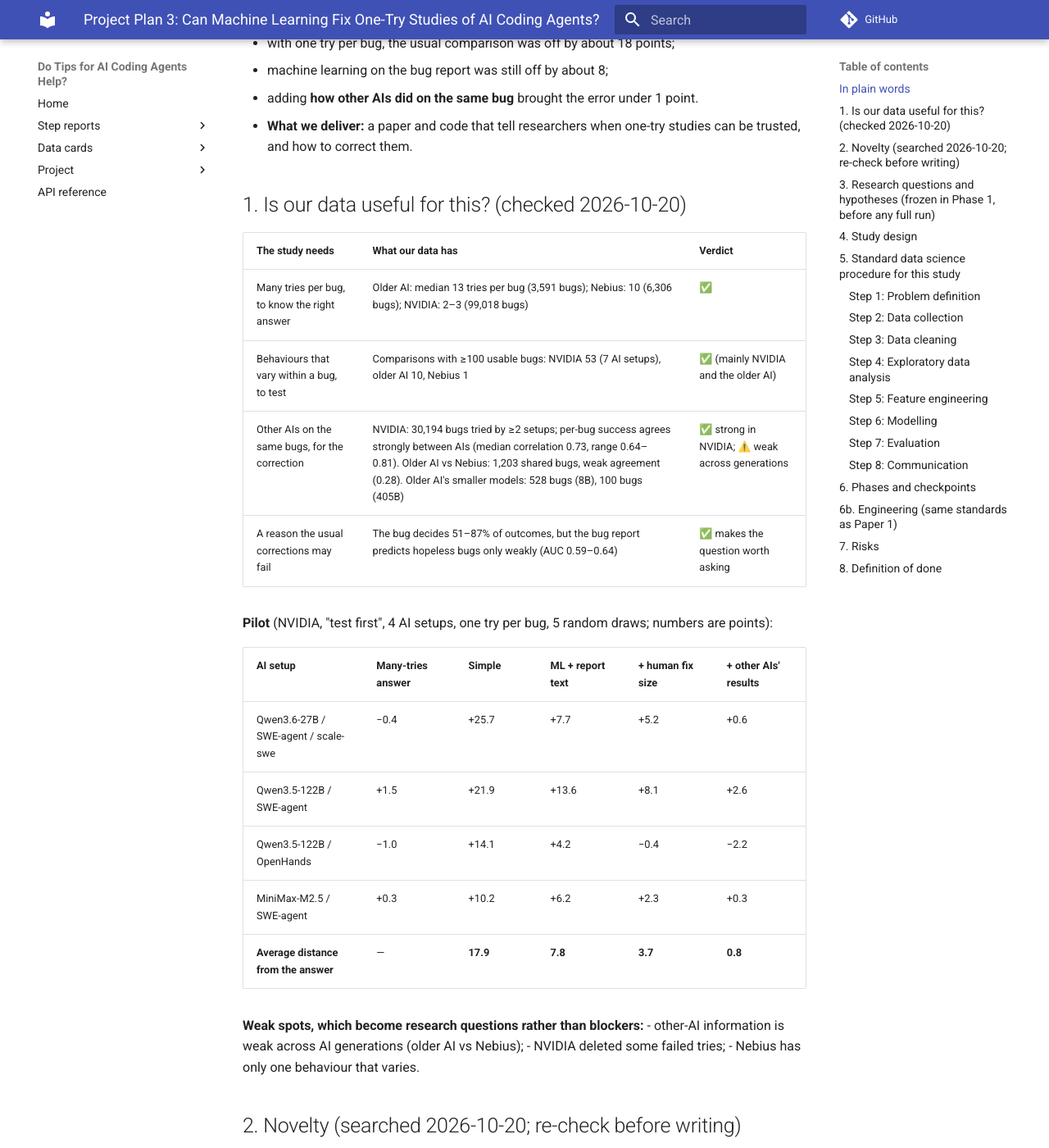
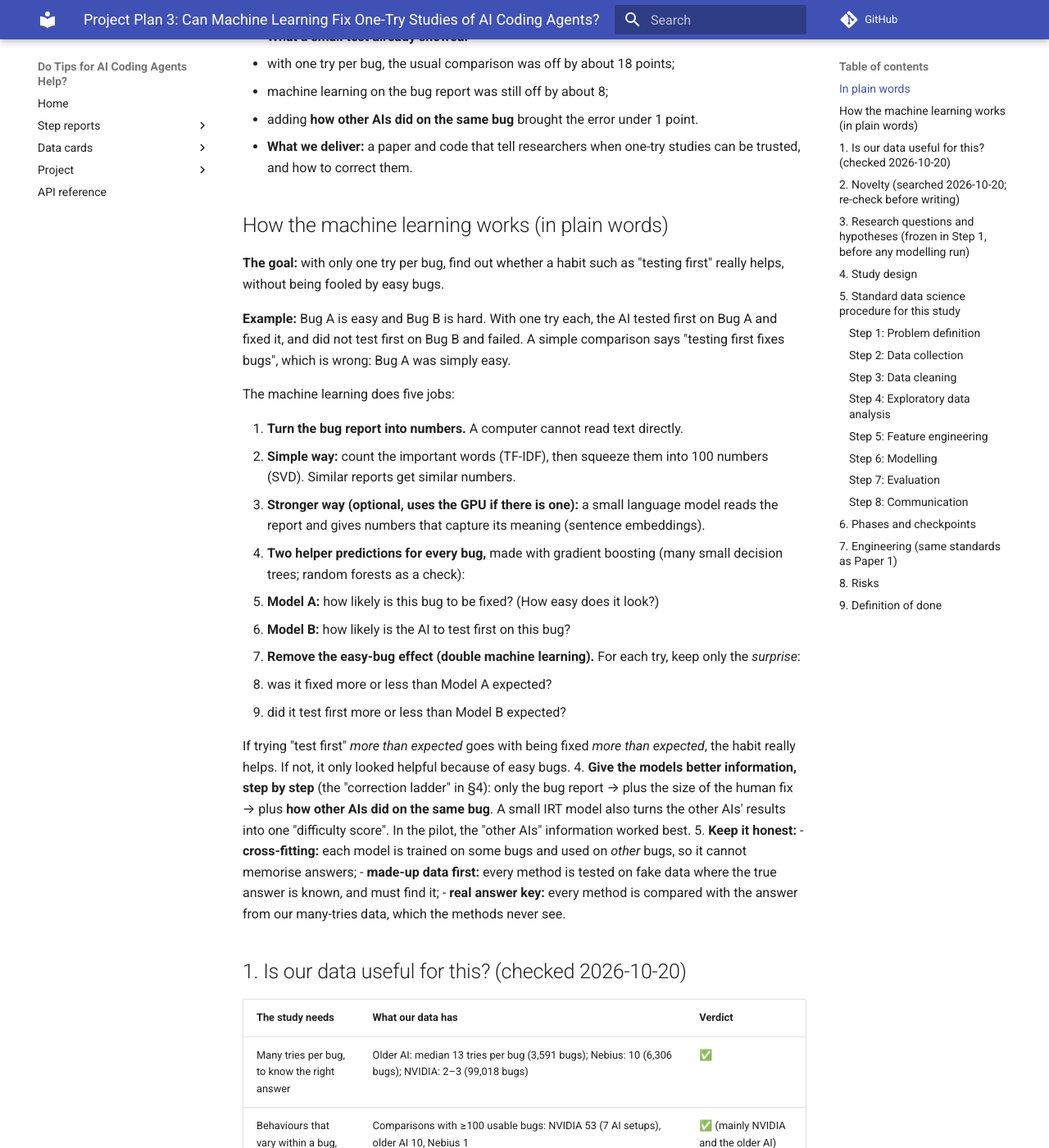
Before and after one commit to rajanyadav0307/tips_agentic_ai, an MkDocs documentation site: the page built from docs/project/ONE_TRY_STUDY_PLAN.md, in a window 1280 px wide and 1400 px high, scrolled down 789 px. Shown: the whole window at 82% size. Built offline with MkDocs 1.6.1 and Material for MkDocs 9.7.7, drawn with Linux system fonts in a browser that asks for light colours; comment, search, counter and statistics services are not loaded; some of the changed text lies outside the part shown.

Commit message:
One-try study plan v2: final check
- add a plain-words explanation of the machine learning
- state which correction rungs each hypothesis tests, how averages get CIs,
  and the answer key's own uncertainty
- draw one-try copies from the same bugs as the answer key
- RQ4 limited to datasets with enough tries per bug
- fix stale phase references, section numbers and file names

```diff
--- a/docs/project/ONE_TRY_STUDY_PLAN.md
+++ b/docs/project/ONE_TRY_STUDY_PLAN.md
@@ -1,7 +1,7 @@
 # Project Plan 3: Can Machine Learning Fix One-Try Studies of AI Coding Agents?
 
-**Version:** 1 (draft for the owner's approval), 2026-10-20
-**Study:** the "one-try study" (Paper 2). It reuses the data pipeline of Paper 1 ([PROJECT_PLAN.md](PROJECT_PLAN.md)).
+**Version:** 2 (final check done), 2026-10-20
+**Study:** the "one-try study" (Paper 2). It builds its own data tables and reports; it reuses Paper 1's tested *code* (downloader, fair-comparison estimator) where useful ([PROJECT_PLAN.md](PROJECT_PLAN.md)).
 **Rules:**
 - This study follows its own complete standard data science procedure (§5: problem, collection, cleaning, EDA, features, modelling, evaluation, communication), with a report at every step.
 - The locked engineering standards apply unchanged (PROJECT_PLAN.md §7).
@@ -22,6 +22,31 @@
   - machine learning on the bug report was still off by about 8;
   - adding **how other AIs did on the same bug** brought the error under 1 point.
 - **What we deliver:** a paper and code that tell researchers when one-try studies can be trusted, and how to correct them.
+
+## How the machine learning works (in plain words)
+
+**The goal:** with only one try per bug, find out whether a habit such as "testing first" really helps, without being fooled by easy bugs.
+
+**Example:** Bug A is easy and Bug B is hard. With one try each, the AI tested first on Bug A and fixed it, and did not test first on Bug B and failed. A simple comparison says "testing first fixes bugs", which is wrong: Bug A was simply easy.
+
+The machine learning does five jobs:
+
+1. **Turn the bug report into numbers.** A computer cannot read text directly.
+   - **Simple way:** count the important words (TF-IDF), then squeeze them into 100 numbers (SVD). Similar reports get similar numbers.
+   - **Stronger way (optional, uses the GPU if there is one):** a small language model reads the report and gives numbers that capture its meaning (sentence embeddings).
+2. **Two helper predictions for every bug,** made with gradient boosting (many small decision trees; random forests as a check):
+   - **Model A:** how likely is this bug to be fixed? (How easy does it look?)
+   - **Model B:** how likely is the AI to test first on this bug?
+3. **Remove the easy-bug effect (double machine learning).** For each try, keep only the *surprise*:
+   - was it fixed more or less than Model A expected?
+   - did it test first more or less than Model B expected?
+
+   If trying "test first" *more than expected* goes with being fixed *more than expected*, the habit really helps. If not, it only looked helpful because of easy bugs.
+4. **Give the models better information, step by step** (the "correction ladder" in §4): only the bug report → plus the size of the human fix → plus **how other AIs did on the same bug**. A small IRT model also turns the other AIs' results into one "difficulty score". In the pilot, the "other AIs" information worked best.
+5. **Keep it honest:**
+   - **cross-fitting:** each model is trained on some bugs and used on *other* bugs, so it cannot memorise answers;
+   - **made-up data first:** every method is tested on fake data where the true answer is known, and must find it;
+   - **real answer key:** every method is compared with the answer from our many-tries data, which the methods never see.
 
 ## 1. Is our data useful for this? (checked 2026-10-20)
 
@@ -59,18 +84,20 @@
   - single-run noise: [Identical Runs, Different Results](https://arxiv.org/abs/2609.33812).
 - Full search notes: [ML_BRAINSTORM.md](ML_BRAINSTORM.md).
 
-## 3. Research questions and hypotheses (frozen in Phase 1, before any full run)
+## 3. Research questions and hypotheses (frozen in Step 1, before any modelling run)
 
 | RQ | Question | Hypothesis and decision rule |
 | --- | --- | --- |
 | RQ1 | With one try per bug, how far are the usual analyses from the many-tries answer? | **H1:** the average absolute error of the simple comparison is above 2 points (95% CI above 2) |
-| RQ2 | Which correction fixes them? | **H2:** corrections that use only the bug report leave an average error above 2 points. **H3:** adding other AIs' results brings the average error within ±2 points (equivalence test, as in Paper 1) |
+| RQ2 | Which correction fixes them? | **H2:** corrections that use only the bug report (rungs 1–3) leave an average error above 2 points. **H3:** adding other AIs' results (rung 5) brings the average error within ±2 points (equivalence test: 90% CI inside ±2, as in Paper 1) |
 | RQ3 | When does the correction fail? | **H4:** its benefit shrinks when fewer other AIs tried the bug and when the other AIs agree less with this AI about which bugs are hard (pre-specified slope tests). The older AI vs Nebius is the planned hard case |
-| RQ4 | How many tries per bug are enough without any correction? | Descriptive: error of the within-bug analysis using 2, 3, 5 and 10 tries per bug |
+| RQ4 | How many tries per bug are enough without any correction? | Descriptive: error of the within-bug analysis using 2, 3, 5 and 10 tries per bug (older AI and Nebius only; NVIDIA has at most 3 tries per bug) |
 
 - **Also reported:**
   - **confidence intervals:** do each method's 95% intervals contain the many-tries answer about 95% of the time?
   - **conclusions:** does the method reach the same conclusion (helps, hurts, or no difference)?
+- **How averages get their CIs:** the error of each method is first averaged over draws within a comparison, then over comparisons. CIs come from 2,000 bootstrap resamples of comparisons; comparisons for the same AI setup are resampled together.
+- **The answer key is not perfect:** each many-tries answer has its own uncertainty, which sets a "noise floor" for the error. It is reported next to every result, and the ±2-point margin is well above it (pilot answer keys: about ±0.6 points).
 - **Multiple testing:** H1–H4 are Holm-corrected.
 
 ## 4. Study design
@@ -79,14 +106,16 @@
   - NVIDIA 53;
   - older AI 10;
   - Nebius 1;
-  - plus first-move choices, which are added in Phase 1.
-- **Many-tries answer (reference):** the within-bug fair comparison from Paper 1, using all tries. There are two kinds:
+  - plus first-move choices.
+
+  The final list comes from the EDA inventory (Step 4) and is fixed before modelling.
+- **Many-tries answer (reference):** the within-bug fair comparison (Paper 1's estimator), using all tries. For the older AI the groups are bug × evaluation day, because of its hidden model versions. There are two kinds:
   - **true experiments:** first-move choices (step 0), where every try sees identical input;
   - **best available:** choices made mid-run.
 
   Results are reported separately for the two kinds.
 - **One-try copies:**
-  - keep one random try per bug;
+  - keep one random try per bug, **from the same bugs as the answer key** so both describe the same bugs (secondary: all bugs);
   - repeat with different random draws (default 20, with a check that more draws change averages by less than 0.2 points);
   - for RQ4, keep 2, 3, 5 or 10 tries per bug.
 - **Correction ladder** (the same for every comparison):
@@ -95,7 +124,7 @@
   | --- | --- | --- |
   | 0 | Simple difference | — |
   | 1 | Linear regression | Bug report facts: length, code block, error trace, names a file, repository, language, task type |
-  | 2 | Double machine learning with gradient boosting | + bug report text (TF-IDF → 100 dimensions) |
+  | 2 | Double machine learning with gradient boosting (random forests as a check) | + bug report text (TF-IDF → 100 dimensions) |
   | 3 | Same, with text embeddings (optional, GPU) | + sentence embeddings of the report |
   | 4 | Same | + size of the human fix (files and lines changed); available to anyone analysing a benchmark |
   | 5 | Same | + other AIs' success rate on the same bug, and how many other AIs tried it |
@@ -237,7 +266,7 @@ Each step is one command, `agent-tips onetry <step>`. `agent-tips onetry run-all
 
 At each checkpoint: a plain-words summary, a short "what to check" list, and a push of the branch (commits only as `rajanyadav0307`, no assistant attribution).
 
-## 6b. Engineering (same standards as Paper 1)
+## 7. Engineering (same standards as Paper 1)
 
 - **Code:**
   - `src/agent_tips/onetry/`: `collect.py`, `clean.py`, `eda.py`, `features.py`, `references.py`, `simulate.py`, `corrections.py`, `evaluate.py`, `figures.py`, `report.py`;
@@ -265,9 +294,9 @@ At each checkpoint: a plain-words summary, a short "what to check" list, and a p
 | Someone publishes the same idea first | Re-check before writing; our distinct parts are the many-tries answer, the cross-AI correction, and when it fails |
 | Other AIs' results are not always available | The paper states when the correction applies (benchmarks with many agents' logs) and when it does not (brand-new tasks) |
 
-## 8. Definition of done
+## 9. Definition of done
 
-- [ ] RQ1–RQ4 answered from `one_try_results.parquet`; hypotheses frozen before the full run.
+- [ ] RQ1–RQ4 answered from `outputs/onetry/results.parquet`; rules frozen (tag `one-try-plan-v1`) before any modelling run.
 - [ ] Results reported separately for true experiments and mid-run choices, and for each dataset.
 - [ ] Every number, figure and table in Paper 2 is produced by the pipeline.
 - [ ] Tests ≥ 85% coverage; CI passes on 4 platforms; two runs give identical results.
```
Also changed, not shown: other parts of docs/project/ONE_TRY_STUDY_PLAN.md (+1 -1 lines).
